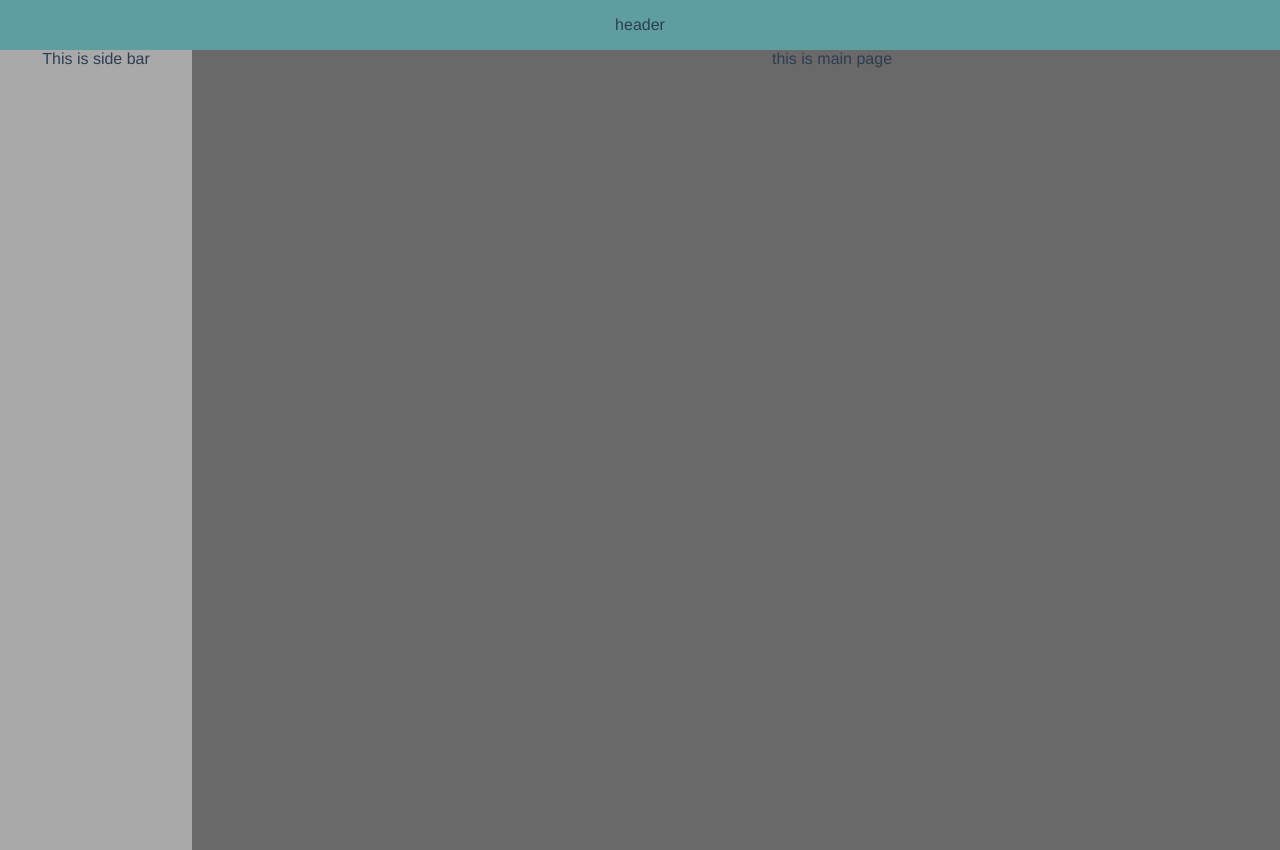
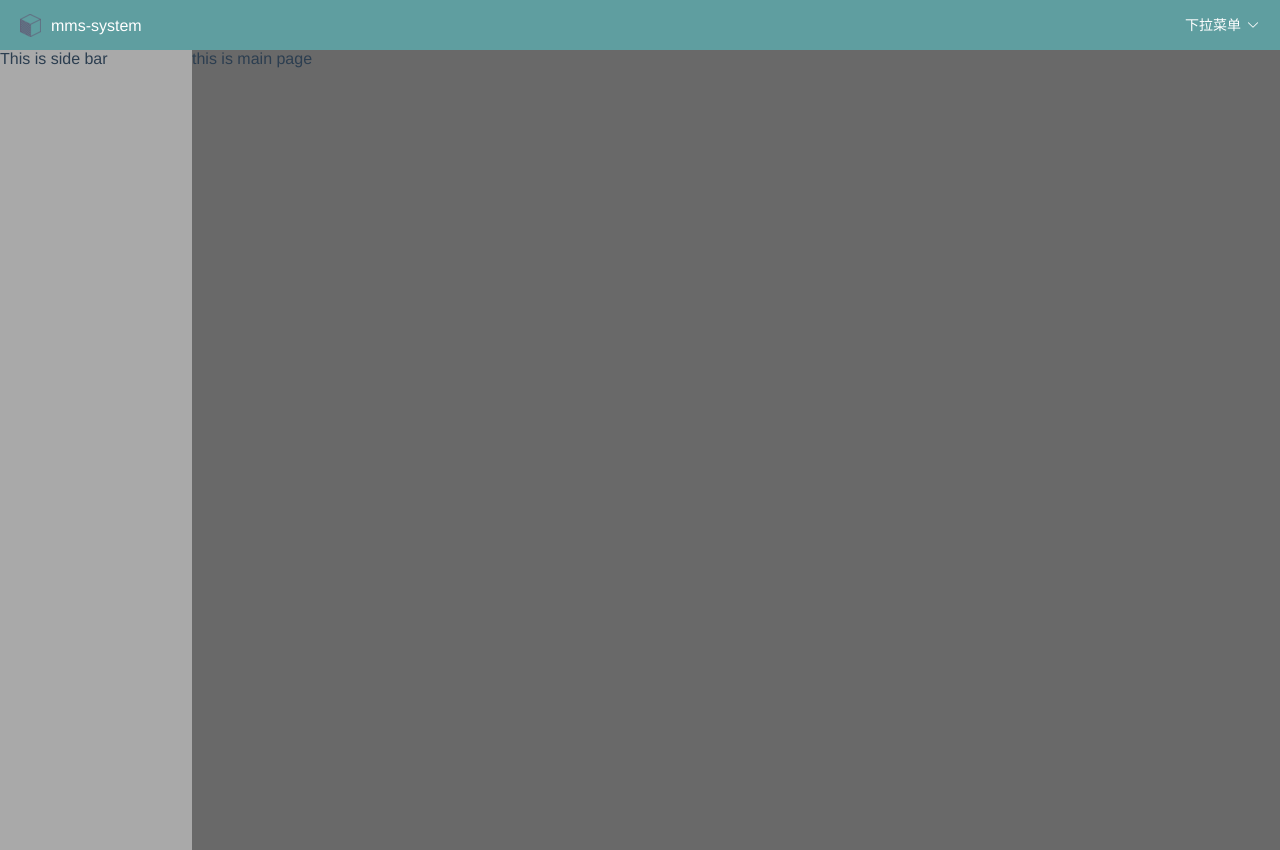
Before and after one commit to jerrysheen/VUEjs-example, a Vue app in the folder MemberManagementSystem/member-management-system/: page / in a window 1280 px wide. Shown: the top 850 px of the page. Built offline with nearby package versions, Linux system fonts and the light colour scheme; sample sign-in values are in the browser's storage.

Commit message:
main frame header finished

```diff
--- a/MemberManagementSystem/member-management-system/src/App.vue
+++ b/MemberManagementSystem/member-management-system/src/App.vue
@@ -15,7 +15,6 @@ body{
   font-family: "Avenir", Helvetica, Arial, sans-serif;
   -webkit-font-smoothing: antialiased;
   -moz-osx-font-smoothing: grayscale;
-  text-align: center;
   color: #2c3e50;
 }
 
--- a/MemberManagementSystem/member-management-system/src/components/AppHeader/index.vue
+++ b/MemberManagementSystem/member-management-system/src/components/AppHeader/index.vue
@@ -1,24 +1,50 @@
 <template>
-  <!-- <el-header>
-    <el-dropdown style="font-size:26px;">
-      <i class="el-icon-setting" style="margin-right: 10px"></i>
-      <el-dropdown-menu slot="dropdown">
-        <el-dropdown-item>查看</el-dropdown-item>
-        <el-dropdown-item>新增</el-dropdown-item>
-        <el-dropdown-item>删除</el-dropdown-item>
-      </el-dropdown-menu>
-    </el-dropdown>
-    <span>王小虎</span>
-  </el-header> -->
-  <div class="header">header</div>
+  <div class="header">
+    <a href="#/" style="text-decoration: none;">
+      <img class="logo" src="@/image/logo.png"></img>
+      <span class="title">mms-system</span>
+    </a>
+      <el-dropdown @command="handleCommand">
+        <span class="el-dropdown-link">
+          下拉菜单<i class="el-icon-arrow-down el-icon--right"></i>
+        </span>
+
+          <el-dropdown-menu slot="dropdown">
+            <el-dropdown-item icon="el-icon-edit" command="changepassword">修改密码</el-dropdown-item>
+            <el-dropdown-item icon="el-icon-close" command="logout">退出登录</el-dropdown-item>
+            <el-dropdown-item>螺蛳粉</el-dropdown-item>
+            <el-dropdown-item disabled>双皮奶</el-dropdown-item>
+            <el-dropdown-item divided>蚵仔煎</el-dropdown-item>
+          </el-dropdown-menu>
+        </el-dropdown>
+  </div>
 </template>
+<script>
+export default {
+  methods: {
+    handleCommand(command) {
+        this.$message('click on item ' + command);
+      }
+    }
+}
+</script>
 
 <style scoped>
-/* .el-header {
-  padding-top: 20px;
-  text-align: right;
-  width: 100%;
-
-} */
+.logo{
+  vertical-align: middle;
+  margin: 0 10px 0 20px;
+}
+.title{
+  vertical-align: middle;
+  color: white;
+}
+.el-dropdown{
+  vertical-align: middle;
+  margin-right:20px;
+  float: right;
+}
+.el-dropdown-link{
+  color:white;
+}
 
 </style>>
--- a/MemberManagementSystem/member-management-system/src/components/AppNavBar/index.vue
+++ b/MemberManagementSystem/member-management-system/src/components/AppNavBar/index.vue
@@ -27,4 +27,4 @@
   text-align: center;
   line-height: 200px;
 } */
-</style>>
+</style>
```
Also changed, not shown: MemberManagementSystem/member-management-system/src/image/logo.png (added).
